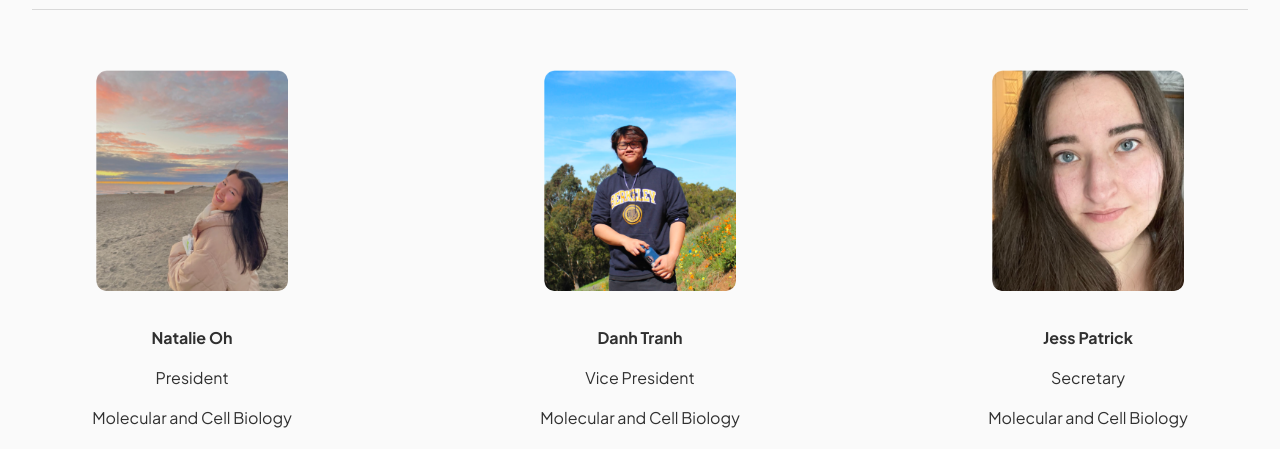
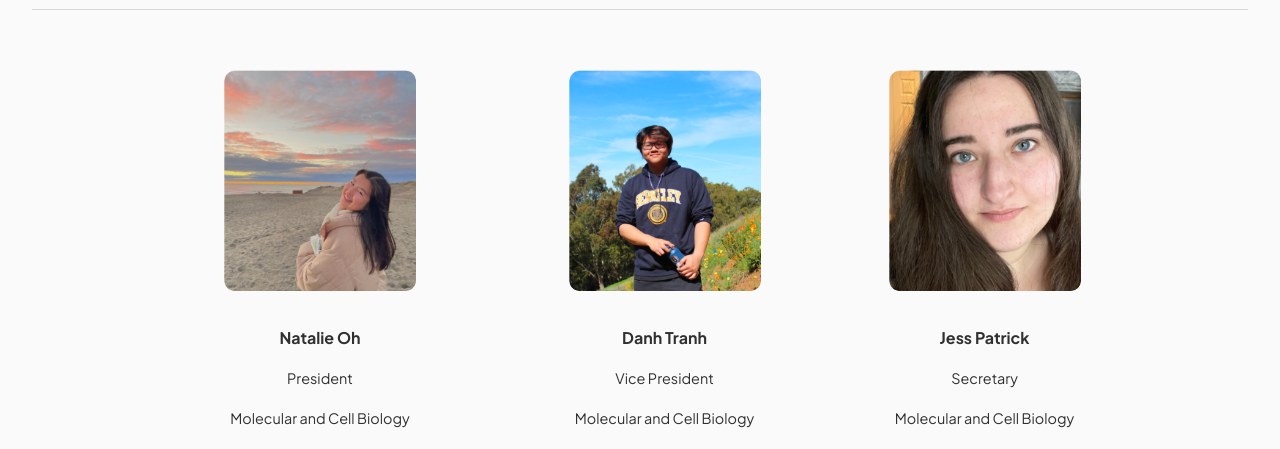
Before and after one commit to sean-she/innod-toxsa, a React (Create React App) app: page /about in a window 1280 px wide. Shown: the part 2097-2546 px from the top of the page. Built offline with nearby package versions, Linux system fonts and the light colour scheme.

Commit message:
finished officers responsiveness

```diff
--- a/src/components/aboutUs/hero.css
+++ b/src/components/aboutUs/hero.css
@@ -1,6 +1,6 @@
 #about-header-img {
     position: absolute;
-    max-width: 38rem;
+    width: 50vw;
     top: 0;
     left: 0;
     z-index: 0;
--- a/src/components/aboutUs/officers.css
+++ b/src/components/aboutUs/officers.css
@@ -7,7 +7,7 @@
 .officer-row-container {
     display: flex;
     align-items: flex-start;
-    gap: 10rem;
+    gap: 10vw;
     width: 100%;
     justify-content: center;
 }
@@ -17,11 +17,10 @@
     flex-direction: column;
     align-items: center;
     gap: 2rem;
-    width: 18rem;
 }
 
 .officer-container img {
-    max-width: 12rem;
+    width: 12rem;
 }
 
 .officer-text {
@@ -45,9 +44,20 @@
 .officer-text p {
     color: var(--text);
     font-family: "Plus Jakarta Sans";
-    font-size: 1rem;
+    font-size: 0.9rem;
     font-style: normal;
     font-weight: 400;
     line-height: 1.875rem;
     margin: 0;
+    text-align: center;
 }
+
+@media screen and (max-width: 800px) {
+    .officer-row-container {
+        flex-direction: column;
+        gap: 5rem;
+    }
+    .officer-container {
+        width: 100%;
+    }
+}
```
